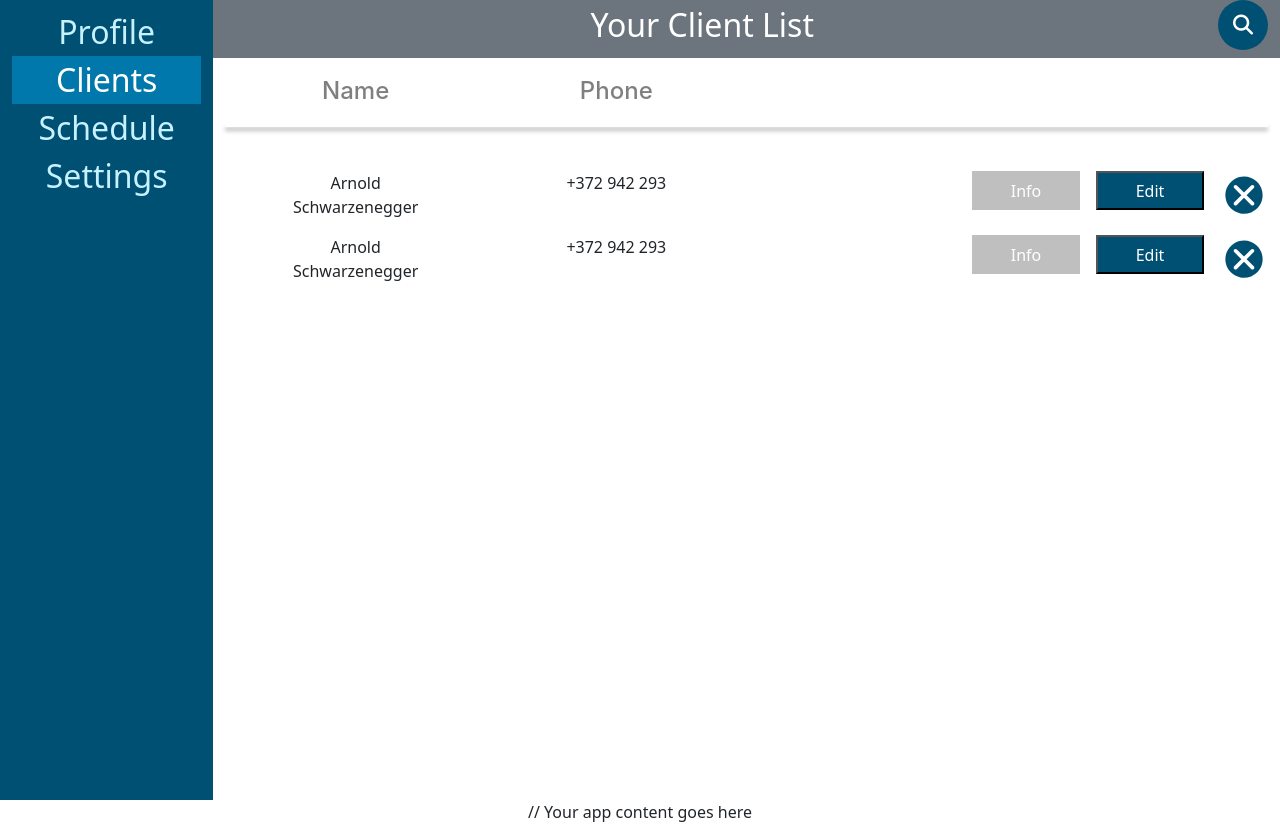
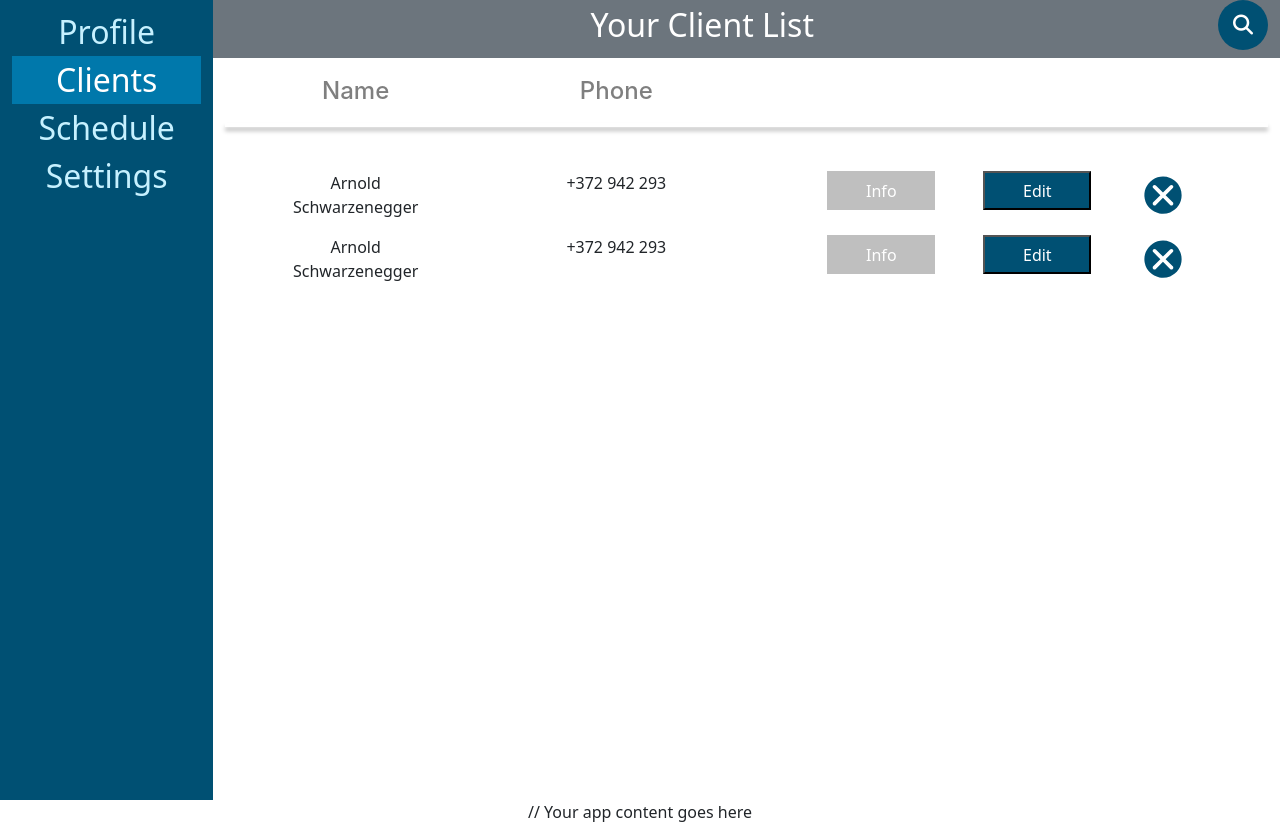
Before and after one commit to TanelPadar/fitnet, a React (Create React App) app: page / in a window 1280 px wide. Both pictures are taken after a click on the link "Clients". Built offline with nearby package versions, Linux system fonts and the light colour scheme.

Commit message:
refactored Profile page.

```diff
--- a/src/components/Clients.js
+++ b/src/components/Clients.js
@@ -34,8 +34,8 @@ function Clients () {
                             <p className="m-0 w-25">Arnold Schwarzenegger</p>
                             <p className="m-0 w-25">+372 942 293</p>
                     </div>
-                    <div className="d-flex justify-content-end w-50 gap-3">
-                        <div><button type="button" className="clients-info-btn">Info</button></div>
+                    <div className="d-flex justify-content-center w-50 gap-5">
+                        <button type="button" className="clients-info-btn">Info</button>
                         <button type="button" className="clients-edit-btn">Edit</button>
                         <img src={Deletebtn} alt="delete_button" />
                     </div>
@@ -45,9 +45,9 @@ function Clients () {
                         <p className="m-0 w-25">Arnold Schwarzenegger</p>
                         <p className="m-0 w-25">+372 942 293</p>
                     </div>
-                    <div className="d-flex justify-content-end w-50 gap-3">
-                        <div className="d-flex"><button type="button" className="clients-info-btn">Info</button></div>
-                        <div className="d-flex"><button type="button" className="clients-edit-btn">Edit</button></div>
+                    <div className="d-flex justify-content-center w-50 gap-5">
+                        <button type="button" className="clients-info-btn">Info</button>
+                        <button type="button" className="clients-edit-btn">Edit</button>
                         <img src={Deletebtn} alt="delete_button" />
                     </div>
                 </div>
```
